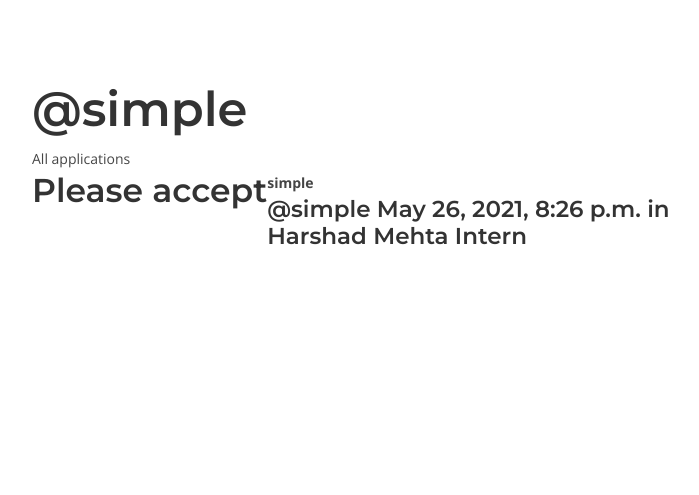
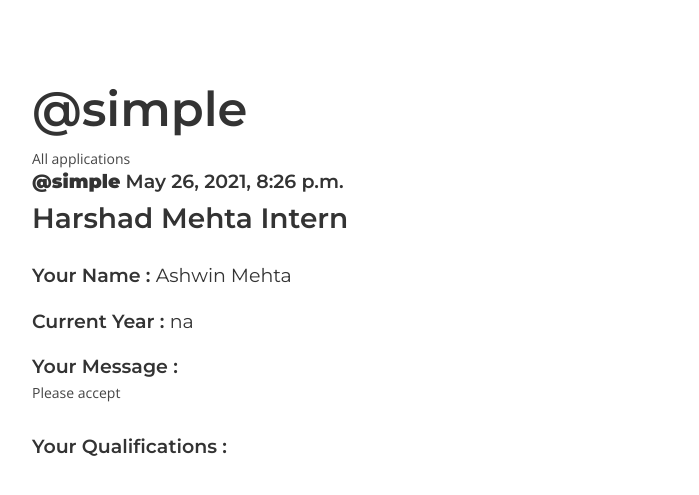
Before and after one commit to dyutimangal/Shodh, a Django app: a page that uses simplesocial/posts/templates/posts/_post.html in a window 1280 px wide. Shown: the part 90-585 px from the top of the page, without its empty margins (53-752 px from the left). Run offline with Django 3.2, Linux system fonts and the light colour scheme; data comes from the database, SQL or seed files in the repository; both versions use the stored data as it was after the commit; some libraries are stand-ins or nearby versions; some web fonts are replaced.

Commit message:
updates in your applicn and post model

```diff
--- a/simplesocial/posts/models.py
+++ b/simplesocial/posts/models.py
@@ -25,11 +25,13 @@
     name = models.CharField(max_length=255, default=None, null=True)
     year = models.CharField(max_length=255, choices=YEAR_CHOICES, default='na', null=True)
     qualifications= models.TextField(blank=True, default='', null=True)
+    qual_html= models.TextField(blank=True, default='', null=True, editable=False)
     def __str__(self):
         return self.message
 
     def save(self, *args, **kwargs):
         self.message_html = misaka.html(self.message)
+        self.qual_html = misaka.html(self.qualifications)
         super().save(*args, **kwargs)
 
     def get_absolute_url(self):
--- a/simplesocial/posts/templates/posts/_post.html
+++ b/simplesocial/posts/templates/posts/_post.html
@@ -1,24 +1,35 @@
 <div class="post media">
-	<h3>{{ post.message_html|safe }}</h3>
+
 	<div class="media-body">
-		<strong>{{ post.user.username }}</strong>
-		<h5 class="media-heading">
-			<span class="username"><a href="{% url 'posts:for_user' username=post.user.userprofile.username %}">@{{ post.user.username }}</a></span>
-			<time class="time"><a href="{% url 'posts:single' username=post.user.userprofile.username pk=post.pk %}">{{ post.created_at }}</a></time>
+		<h6>
+			<strong><a href="{% url 'posts:for_user' username=post.user.username %}">@{{ post.user.username }}</a></strong>
+			<time class="time"><a href="{% url 'posts:single' username=post.user.username pk=post.pk %}">{{ post.created_at }}</a></time>
+		</h6>
+		<h4 class="media-heading">
 			{% if post.group %}
-			<span class="group-name">in <a href="#">{{ post.group.name }}</a></span>
+			<span class="group-name"><a href="#">{{ post.group.name }}</a></span>
 			{% endif %}
-		</h5>
+		</h4>
+		<div style="padding-top:3%">
+			<div><h6><span style="font-weight: 600;">Your Name : </span><span style="font-weight: 400;">{{ post.name }}</span></h6></div>
+			<div style="padding-top:2%"><h6><span style="font-weight: 600;">Current Year : </span><span style="font-weight: 400;">{{ post.year }}</span></h6></div>
+			<div style="padding-top:2%">
+				<h6 style="display: inline; font-weight: 600;">Your Message : </h6>
+				<p style="display: inline;">{{ post.message_html | safe }}</p>
+			</div>
+			<div style="padding-top:2%">
+				<h6 style="display: inline; font-weight: 600;">Your Qualifications : </h6>
+				<p style="display: inline;">{{ post.qual_html | safe}}</p>
+			</div>
+		</div>
 
-
-
-
-		<div class="media-footer">
+		<div class="media-footer" style="padding-top:2%">
 			{% if user.is_authenticated and post.user == user and not hide_delete %}
-				<a href="{% url 'posts:delete' pk=post.pk %}" title="delete" class="btn btn-simple">
-					<span class="glyphicon glyphicon-remove text-danger" aria-hidden="true"></span>
-					<span class="text-danger icon-label">Delete</span>
-				</a>
+				<button type="button" class="btn btn-md btn-danger">
+					<a href="{% url 'posts:delete' pk=post.pk %}" title="delete">
+						Delete
+					</a>
+				</button>
 			{% endif %}
 		</div>
 	</div>
--- a/simplesocial/posts/templates/posts/post_detail.html
+++ b/simplesocial/posts/templates/posts/post_detail.html
@@ -1,7 +1,7 @@
 {% extends "posts/post_base.html" %}
 
 {% block post_content %}
-<div class="col-md-8">
+<div style="padding-top: 15%;" class="col-md-8">
     {% include "posts/_post.html" %}
 </div>
 {% endblock %}
```
Also changed, not shown: simplesocial/db.sqlite3, simplesocial/posts/migrations/0005_post_qual_html.py (added).
